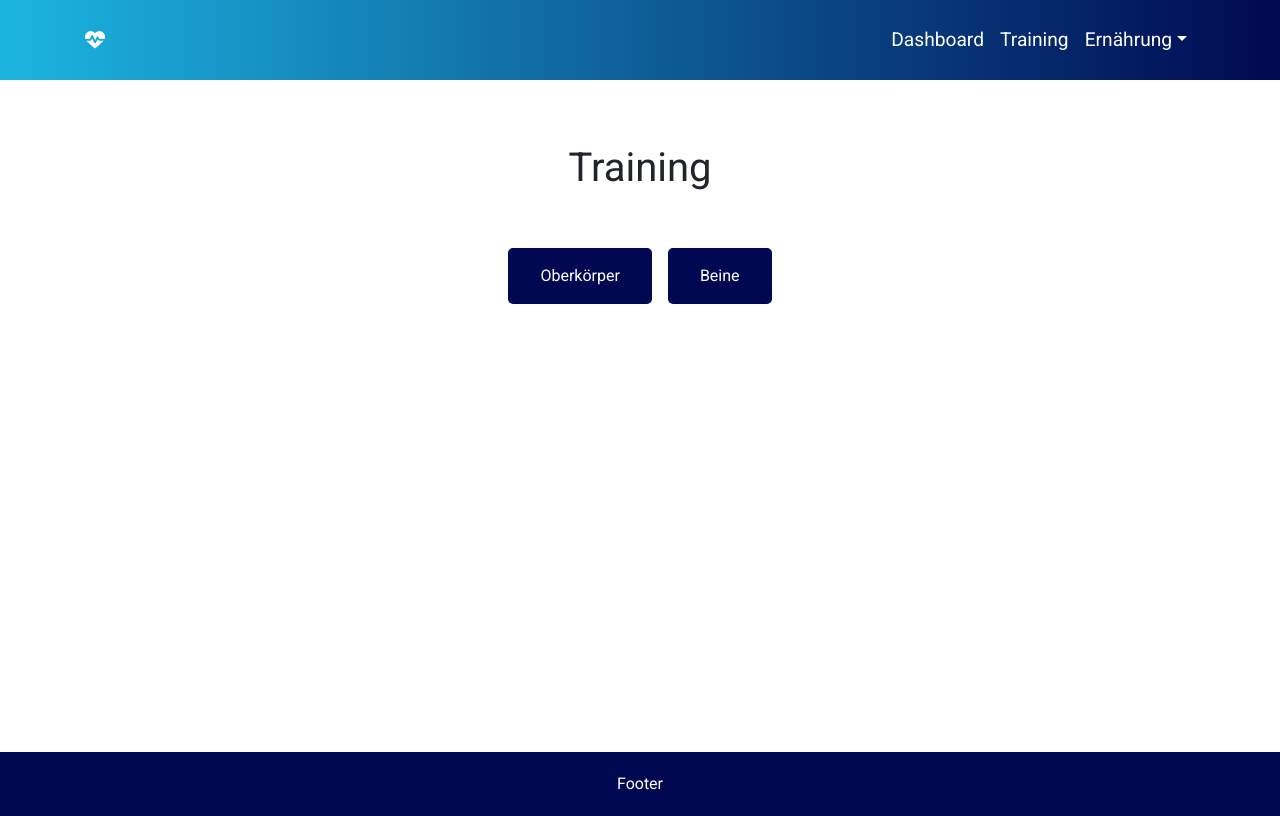
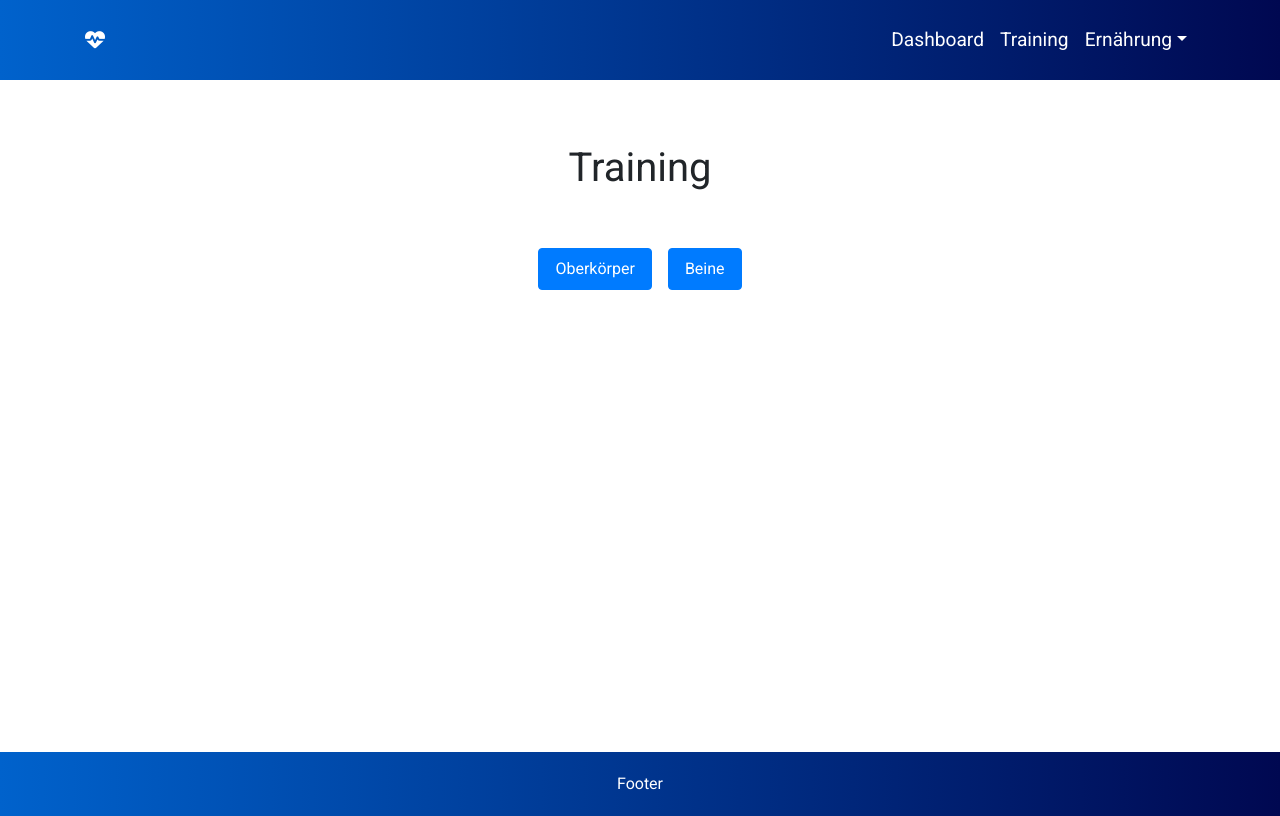
Before and after one commit to raaaaaphaela/mission-fit, a React (Create React App) app: page /training in a window 1280 px wide. Built offline with nearby package versions, Linux system fonts and the light colour scheme; no server answers; the database is empty.

Commit message:
changed colors

```diff
--- a/src/components/Pages/NutrientsPage.js
+++ b/src/components/Pages/NutrientsPage.js
@@ -1,5 +1,5 @@
 import React from 'react';
-import { Container, Jumbotron } from 'react-bootstrap';
+import { Button, Container, Jumbotron } from 'react-bootstrap';
 import Header from '../Header';
 import pyramid from '../../images/pyramide.jpg';
 import { criticals, summaryTipps } from '../../data/criticalNutrients';
@@ -10,15 +10,14 @@ const NutrientsPage = () => {
 
     const headerItems = {
         title: 'Wichtige Nährstoffe',
-        text: '... und wie sie abgedeckt werden können.'
-
+        text: '... in einer veganen Ernährung und wie sie abgedeckt werden können.'
     }
 
     return (
         <Container id="page-container">
             <Jumbotron >
                 <Header title={headerItems.title} text={headerItems.text} />
-                <button className="custom-btn"><a href="https://www.nikorittenau.com/vegan-klischee-ade/" target="_blank" rel="noreferrer">Buchempfehlung</a></button>
+                <Button href="https://www.nikorittenau.com/vegan-klischee-ade/" target="_blank" rel="noreferrer">Buchempfehlung</Button>
             </Jumbotron>
             <section className="nutrients-intro">
                 <p>Trotz vielfältiger Hinweise auf gesundheitliche Vorteile ist eine vegane Ernährung ist nicht automatisch gleichzusetzen mit einer "gesunden" Ernährung. Gesund wird auch diese Ernährungsform erst, wenn sie hauptsächlich auf unverarbeiteten Lebensmitteln basiert, vielfältig ist und eine ausgewogene Nährstoffbilanz bereitstellt. Obwohl eine rein pflanzliche Ernährung generell viele Nährstoffe enthält, gibt es aufgrund des Ausschlusses tierischer Lebensmittel ein paar Nährstoffe, die besondere Beachtung finden sollten, da ein Mangel an ihnen schwerwiegende Folgen für die Gesundheit und Leistungsfähigkeit haben kann.</p>
--- a/src/components/Pages/Training.js
+++ b/src/components/Pages/Training.js
@@ -1,7 +1,7 @@
 import React, { useState, useEffect } from 'react'
 import WorkoutType from '../WorkoutType'
 import Header from '../Header'
-import { Container } from 'react-bootstrap'
+import { Button, Container } from 'react-bootstrap'
 import { db } from '../../firebase/config'
 
 
@@ -45,8 +45,8 @@ export default function Training() {
             <Header title="Training" text="" />
 
             <div className="btn-section">
-                <button onClick={selectWorkout} value={upperWorkout}>Oberkörper</button>
-                <button onClick={selectWorkout} value={legWorkout}>Beine</button>
+                <Button onClick={selectWorkout} value={upperWorkout}>Oberkörper</Button>
+                <Button onClick={selectWorkout} value={legWorkout}>Beine</Button>
             </div>
 
             {todayTraining === upperWorkout ? <WorkoutType workouts={workouts} category={upperWorkout} /> : ''}
--- a/src/components/Pages/Vegan.js
+++ b/src/components/Pages/Vegan.js
@@ -1,5 +1,5 @@
 import React from 'react'
-import { Container } from 'react-bootstrap'
+import { Button, Container, Jumbotron } from 'react-bootstrap'
 import SimpleCard from '../SimpleCard';
 import Header from '../Header';
 import YoutubeEmbed from '../YoutubeEmbed';
@@ -8,7 +8,9 @@ import { heading, cards, advantages, reasons } from '../../data/reasons';
 const Vegan = () => {
     return (
         <Container id="page-container">
-            <Header text={heading.text} title={heading.title} />
+            <Jumbotron>
+                <Header text={heading.text} title={heading.title} />
+            </Jumbotron>
 
             <div className="card-container">
                 {cards.map((card) => {
@@ -37,7 +39,7 @@ const Vegan = () => {
                                 <div className="reasons-card__image" style={{ backgroundImage: `url(${reason.image})` }}></div>
                                 <h5>{reason.title}</h5>
                                 <p>{reason.text}</p>
-                                <button className="custom-btn"><a href={reason.link} target="_blank" rel="noreferrer">Mehr Infos</a></button>
+                                <Button className="custom-btn"><a href={reason.link} target="_blank" rel="noreferrer">Mehr Infos</a></Button>
                             </div>
                         )
                     })}
--- a/src/styles/scss/_app.scss
+++ b/src/styles/scss/_app.scss
@@ -79,7 +79,7 @@
 
 /* Navbar */
 .navbar {
-background: linear-gradient(90deg, #1CB5E0 0%, #000851 100%);
+background: linear-gradient(90deg, $primary 0%, #000851 100%);
 font-size: 1.2rem;
 min-height: 80px;
 
@@ -89,7 +89,7 @@ min-height: 80px;
     color: white !important;
 }
 .nav-link:hover {
-    color: #89c8f1 !important;
+    color: $card !important;
 }
 
 /* Progress Bar */
--- a/src/styles/scss/_variables.scss
+++ b/src/styles/scss/_variables.scss
@@ -1,8 +1,6 @@
 /* Colors */
 
-
-$primary:  #6ebee0;
+$primary:  #0062cc ;
 $background: #000851;
-$card: #6ebee0;
-
+$card:  #89c8f1 ;
 $grey: #E9ECEF;
--- a/src/styles/scss/components/_footer.scss
+++ b/src/styles/scss/components/_footer.scss
@@ -1,14 +1,12 @@
 .footer {
     height: 8vh;
     width: 100%;
-    background: $background;
+    background: linear-gradient(90deg, $primary 0%, $background 100%);
     color: white;
     display: flex;
     flex-direction: row;
     align-items: center;
     justify-content: center;
-
-
     bottom: 0;
     left: 0;
 
--- a/src/styles/scss/pages/_nutrients.scss
+++ b/src/styles/scss/pages/_nutrients.scss
@@ -11,8 +11,9 @@
         margin-bottom: 2rem;
     }
 
-    & .custom-btn {
-        width: auto;
+    & a {
+        width: 10rem;
+        align-self: center;
     }
 }
 
--- a/src/styles/scss/pages/_training.scss
+++ b/src/styles/scss/pages/_training.scss
@@ -15,19 +15,9 @@
     flex-direction: row;
 
     button {
-    padding: 1rem 2rem;
-    background-color: $background;
-    color: white;
-    font-size: 1rem;
-    border: none;
-    margin: 0.5rem;
-    border-radius: 5px;
+    padding: 0.5rem 1rem;
     margin: 1rem 0.5rem;
     }
-}
-
-.btn-section > button:hover, .active-btn {
-    background-color: $primary;
 }
 
 .single-workout {
```
